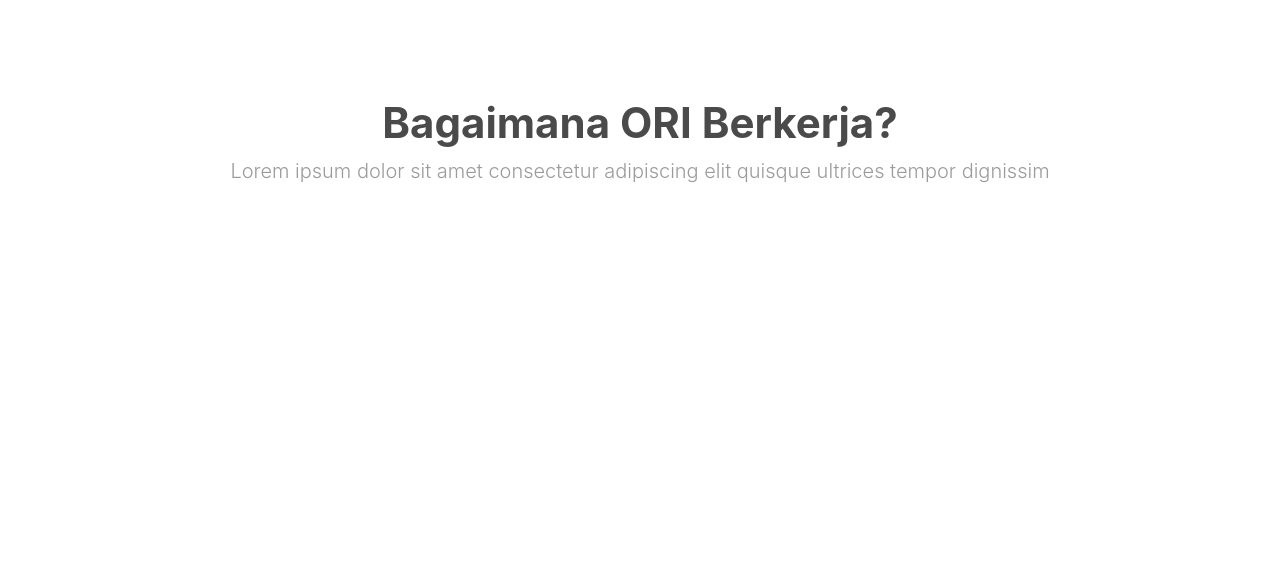
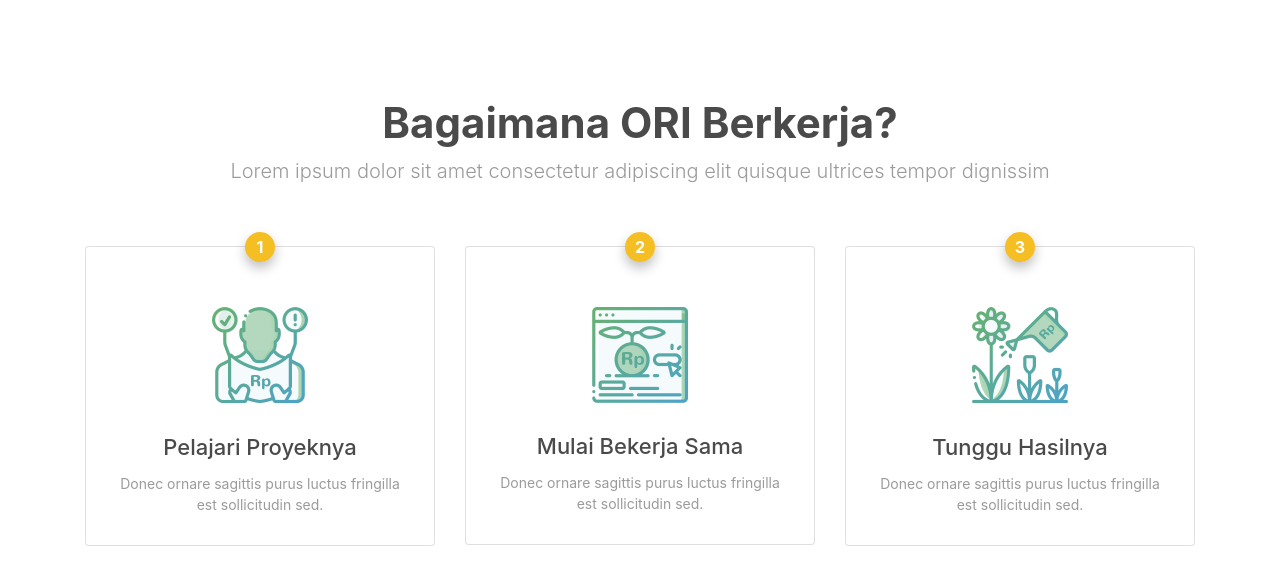
Before and after one commit to uiuxmsmb/oriweb, a website: page index.html in a window 1280 px wide. Shown: the part 784-1368 px from the top of the page. Before the commit the page ends 1106 px from the top, so only its background shows below. Drawn offline with nearby package versions, Linux system fonts and the light colour scheme; files that its build step writes are made by us from their sources.

Commit message:
Bagaimana section markups and styling

```diff
--- a/index.html
+++ b/index.html
@@ -86,9 +86,31 @@
 
       <div class="row">
         <div class="col-lg-4">
-          <div class="">
-
-          </div>
+          <div class="card text-center first">
+            <div class="card-body">
+              <img class="point-img" src="assets/img/pelajari_proyek_icon@2x.png" alt="Image">
+              <h5 class="card-title">Pelajari Proyeknya</h5>
+              <p class="card-text">Donec ornare sagittis purus luctus fringilla est sollicitudin sed.</p>
+            </div><!-- /.card-body -->
+          </div><!-- /.card -->
+        </div><!-- /.col- -->
+        <div class="col-lg-4">
+          <div class="card text-center second">
+            <div class="card-body">
+              <img class="point-img" src="assets/img/mulai_bekerja_sama_icon@2x.png" alt="Image">
+              <h5 class="card-title">Mulai Bekerja Sama</h5>
+              <p class="card-text">Donec ornare sagittis purus luctus fringilla est sollicitudin sed.</p>
+            </div><!-- /.card-body -->
+          </div><!-- /.card -->
+        </div><!-- /.col- -->
+        <div class="col-lg-4">
+          <div class="card text-center third">
+            <div class="card-body">
+              <img class="point-img" src="assets/img/tunggu_hasil_icon@2x.png" alt="Image">
+              <h5 class="card-title">Tunggu Hasilnya</h5>
+              <p class="card-text">Donec ornare sagittis purus luctus fringilla est sollicitudin sed.</p>
+            </div><!-- /.card-body -->
+          </div><!-- /.card -->
         </div><!-- /.col- -->
       </div><!-- /.row -->
     </div><!-- /.container -->
--- a/scss/style.scss
+++ b/scss/style.scss
@@ -143,6 +143,7 @@ header {
 section {
     padding: $gap * 4 0;
     .section-heading {
+        margin-bottom: $gap * 2;
         h3 {
             font-size: 42px;
             font-weight: 700;
@@ -157,5 +158,60 @@ section {
 
 // Section bagaimana
 .howitworks {
-
+    .card {
+        position: relative;
+        padding-top: $gap;
+        margin-bottom: $gap;
+        &:hover {
+            box-shadow: 0px 10px 10px 0px rgba(0,0,0,0.09);
+            border-color: transparent;
+        }
+        &:before {
+            position: absolute;
+            left: 50%;
+            margin-left: -15px;
+            top: -15px;
+            width: 30px;
+            height: 30px;
+            background-color: $accent-color;
+            content: "";
+            border-radius: 15px;
+            z-index: 2;
+            text-align: center;
+            font-weight: 700;
+            line-height: 30px;
+            box-shadow: 0px 6px 12px 0px rgba(0,0,0,0.25);
+            color: #ffffff;
+        }
+        .card-body {
+            padding: $gap;
+            .point-img {
+                width: 100%;
+                max-width: 96px;
+                margin-bottom: $gap;
+            }
+            .card-title {
+                font-size: 22px;
+            }
+            .card-text {
+                color: $muted-text-color;
+                font-size: 14px;
+            }
+        }
+        &.first{
+            &:before {
+                content: "1";
+            }
+        }
+        &.second{
+            &:before {
+                content: "2";
+            }
+        }
+        &.third{
+            &:before {
+                content: "3";
+            }
+        }
+    }
 }
```
Also changed, not shown: assets/css/style.css.
